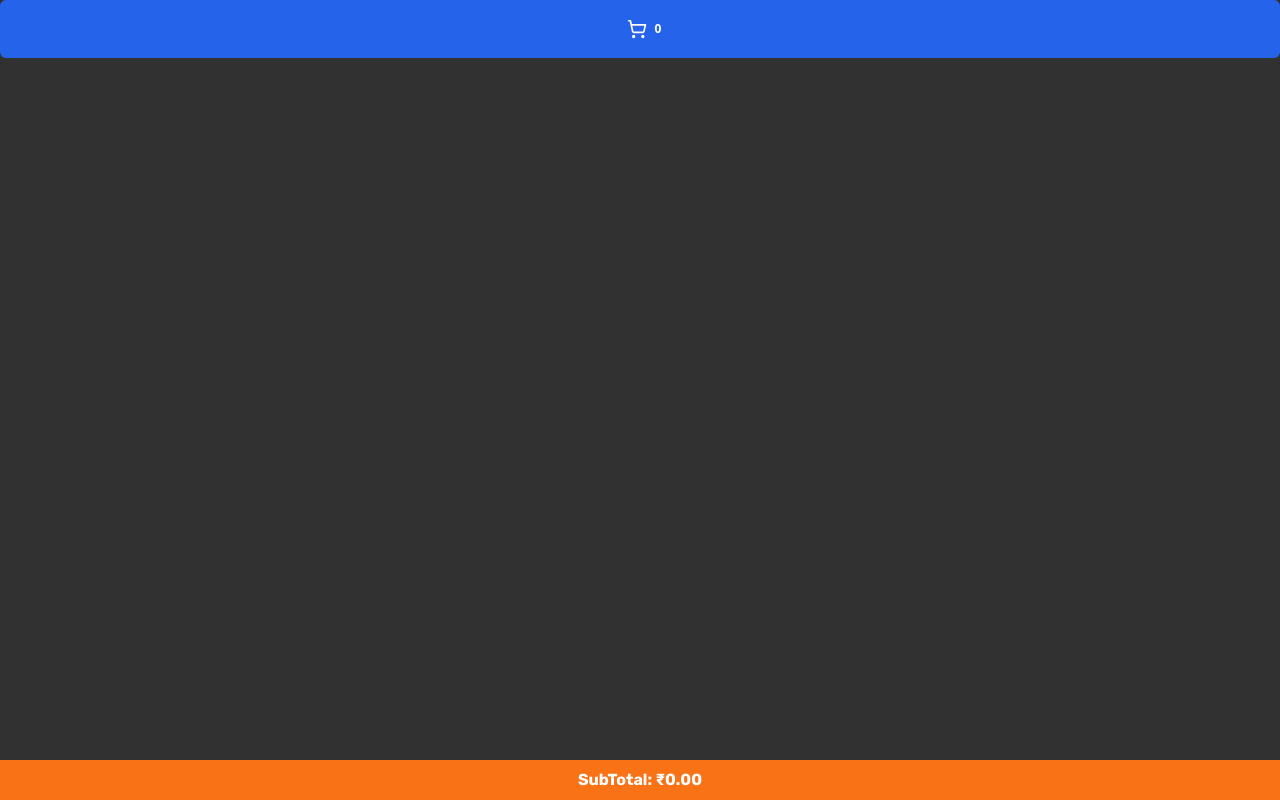
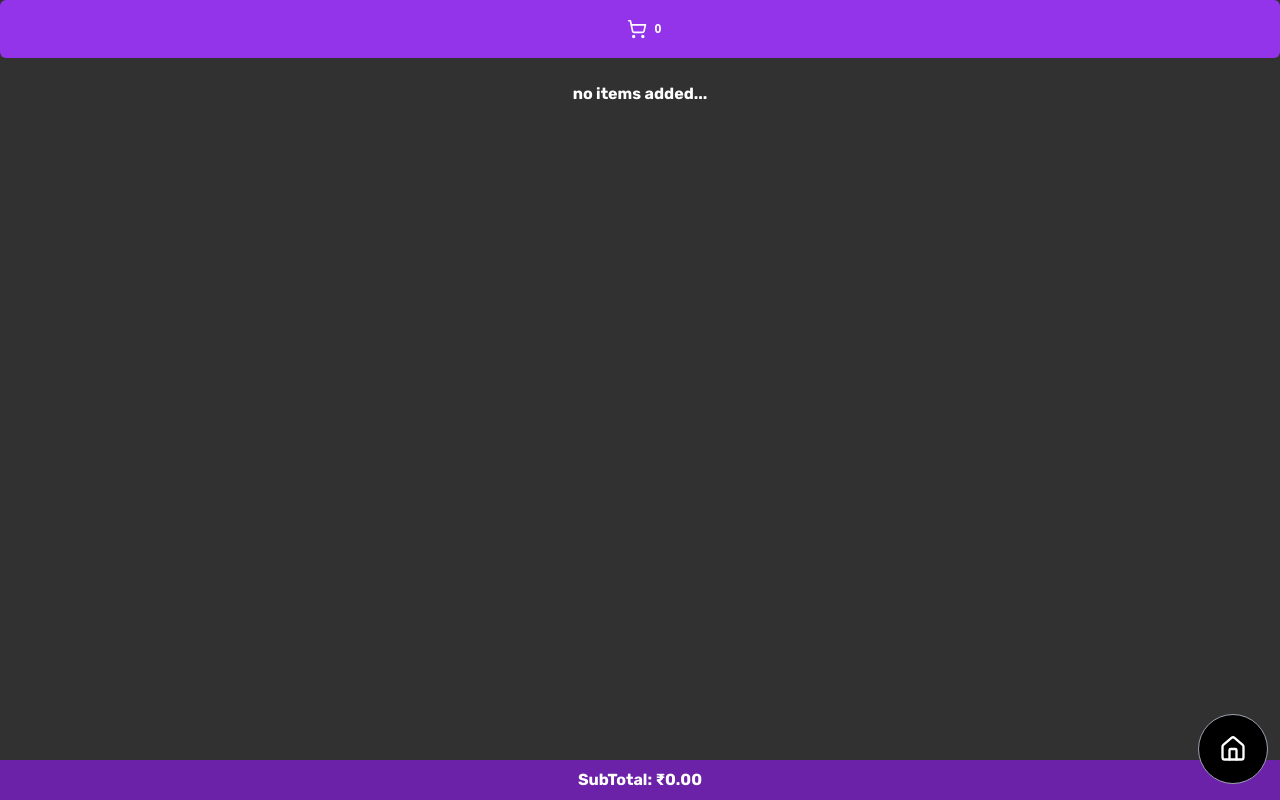
Before and after one commit to Prajjwal98Dubey/profile-assignment, a React (Vite) app in the folder frontend/: page /cart in a window 1280 px wide. Built offline with nearby package versions, Linux system fonts and the light colour scheme.

Commit message:
updates in the UI

```diff
--- /dev/null
+++ b/frontend/src/components/BackToHome.jsx
@@ -0,0 +1,16 @@
+import { HOME_ICON } from "../assets/icons";
+
+const BackToHome = () => {
+  return (
+    <div className="w-[70px] h-[70px] rounded-full fixed bottom-4 right-3 flex justify-center items-center bg-black border border-gray-400 cursor-pointer hover:bg-purple-600">
+      <img
+        src={HOME_ICON}
+        alt="loading"
+        loading="lazy"
+        className="flex justify-center items-center w-[28px] h-[28px]"
+      />
+    </div>
+  );
+};
+
+export default BackToHome;
--- a/frontend/src/components/CartFooter.jsx
+++ b/frontend/src/components/CartFooter.jsx
@@ -5,7 +5,7 @@ import { calculateSubTotal } from "../helpers/CartMethods"
 const CartFooter = () => {
     const {cachedCartItem} = useContext(CachedCartContext)
   return (
-    <div className="h-[40px] bg-orange-500 font-Rubrik fixed bottom-0 w-full font-bold">
+    <div className="h-[40px] bg-purple-800 font-Rubrik fixed bottom-0 w-full font-bold">
         <div className="flex justify-center items-center p-2 ">
         SubTotal: ₹{((calculateSubTotal(cachedCartItem))*83).toFixed(2).toLocaleString()}
         </div>
--- a/frontend/src/components/NavBar.jsx
+++ b/frontend/src/components/NavBar.jsx
@@ -6,9 +6,9 @@ import { CartContext } from "../contexts/CartContext";
 const NavBar = () => {
   const { cartItems } = useContext(CartContext);
   return (
-    <div className="h-[58px] rounded-md bg-blue-600 flex justify-center items-center mb-2 sticky top-0">
+    <div className="h-[58px] rounded-md bg-purple-600 flex justify-center items-center mb-2 sticky top-0">
       <Link to="/cart">
-        <div className="flex justify-center p-2 cursor-pointer hover:bg-blue-700 rounded-md relative">
+        <div className="flex justify-center p-2 cursor-pointer hover:bg-purple-700 rounded-md relative">
           <img
             src={CART_ICON}
             alt="loading"
--- a/frontend/src/components/Product.jsx
+++ b/frontend/src/components/Product.jsx
@@ -18,7 +18,7 @@ const Product = ({ prod }) => {
     })
   };
   return (
-    <div className="w-[320px] h-[250px] border border-purple-600 rounded-md">
+    <div className="w-[320px] h-[250px] rounded-md hover:bg-[#4b4949]">
       <div>
         <img
           src={prod.thumbnail}
--- a/frontend/src/pages/Cart.jsx
+++ b/frontend/src/pages/Cart.jsx
@@ -1,23 +1,37 @@
-import { useContext } from "react"
-import { CartContext } from "../contexts/CartContext"
-import NavBar from "../components/NavBar"
-import CartProduct from "../components/CartProduct"
-import CartFooter from "../components/CartFooter"
-import { CachedCartContext } from "../contexts/CachedCartContext"
+import { useContext } from "react";
+import { CartContext } from "../contexts/CartContext";
+import NavBar from "../components/NavBar";
+import CartProduct from "../components/CartProduct";
+import CartFooter from "../components/CartFooter";
+import { Link } from "react-router-dom";
+import BackToHome from "../components/BackToHome";
 
 const Cart = () => {
-    const {cartItems} = useContext(CartContext)
-    const {cachedCartItem} = useContext(CachedCartContext)
+  const { cartItems } = useContext(CartContext);
   return (
     <>
-    <NavBar/>
-    {console.log(cachedCartItem)}
-    <div className="font-Rubrik">
-        {cartItems.map((item)=><CartProduct key={item.id} itemId={item.id} itemQuantity={item.quantity}/>)}
-    </div>
-    <CartFooter/>
+      <NavBar />
+      <div className="font-Rubrik">
+        {cartItems.length === 0 ? (
+          <div className="flex justify-center items-center font-Rubrik font-bold p-4">
+            no items added...
+          </div>
+        ) : (
+          cartItems.map((item) => (
+            <CartProduct
+              key={item.id}
+              itemId={item.id}
+              itemQuantity={item.quantity}
+            />
+          ))
+        )}
+      </div>
+      <CartFooter />
+      <Link to="/">
+        <BackToHome />
+      </Link>
     </>
-  )
-}
+  );
+};
 
-export default Cart
+export default Cart;
--- a/frontend/src/pages/Home.jsx
+++ b/frontend/src/pages/Home.jsx
@@ -3,6 +3,8 @@ import { PRODUCTS_API } from "../APIS/products.api"
 import { SPINNER_ICON } from "../assets/icons"
 import Product from "../components/Product"
 import NavBar from "../components/NavBar"
+import BackToHome from "../components/BackToHome"
+import { Link } from "react-router-dom"
 
 const Home = () => {
     const[products,setProducts] = useState([])
@@ -17,7 +19,7 @@ const Home = () => {
   return (
     <>
     <NavBar/>
-    <div className="font-Rubrik">
+    <div className="font-Rubrik flex justify-center mt-2 ">
         {
         isLoading ?
         <div className="flex justify-center items-center"><img src={SPINNER_ICON} alt="loading" loading="lazy" className="w-[16px] h-[16px] animate-ping" /></div> :
@@ -26,6 +28,7 @@ const Home = () => {
         </div>
         }
     </div>
+    <Link to="/"><BackToHome/></Link>
     </>
   )
 }
```
Also changed, not shown: frontend/src/assets/icons.js (+2 -0 lines).
